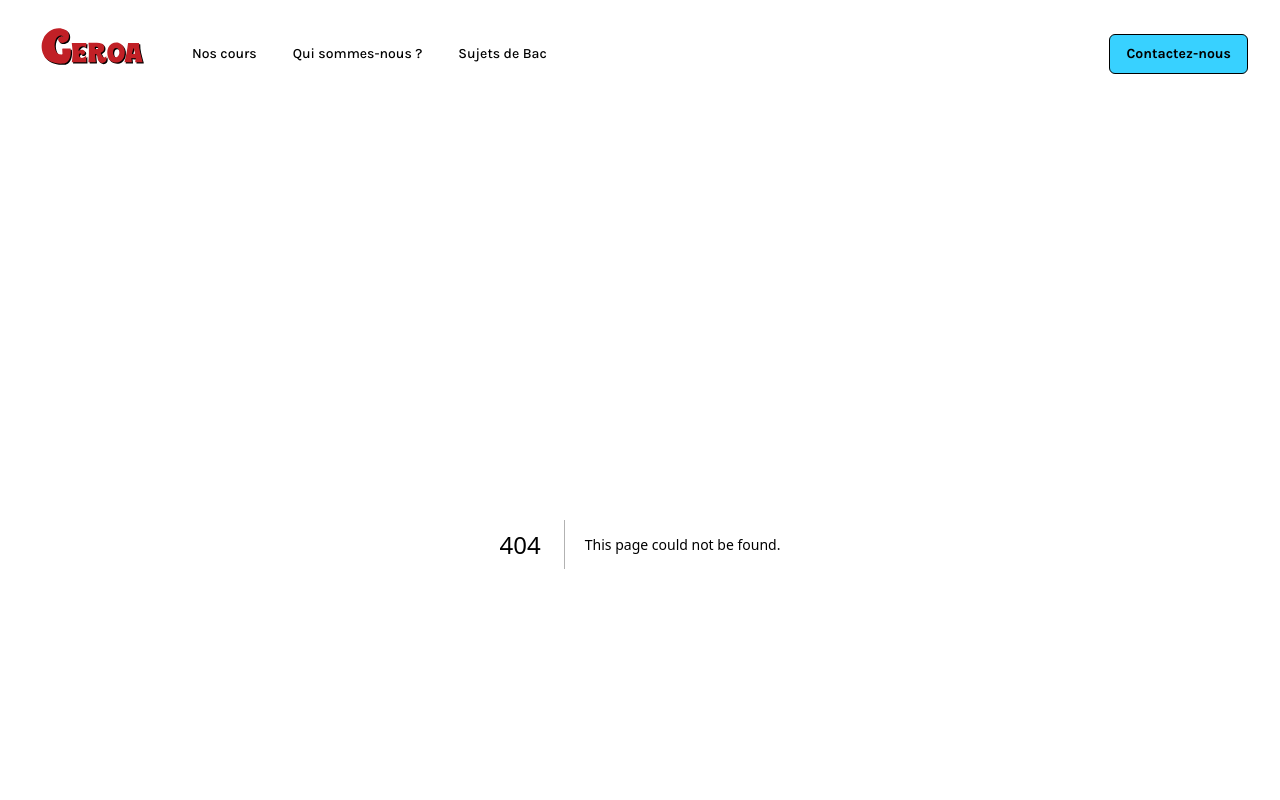
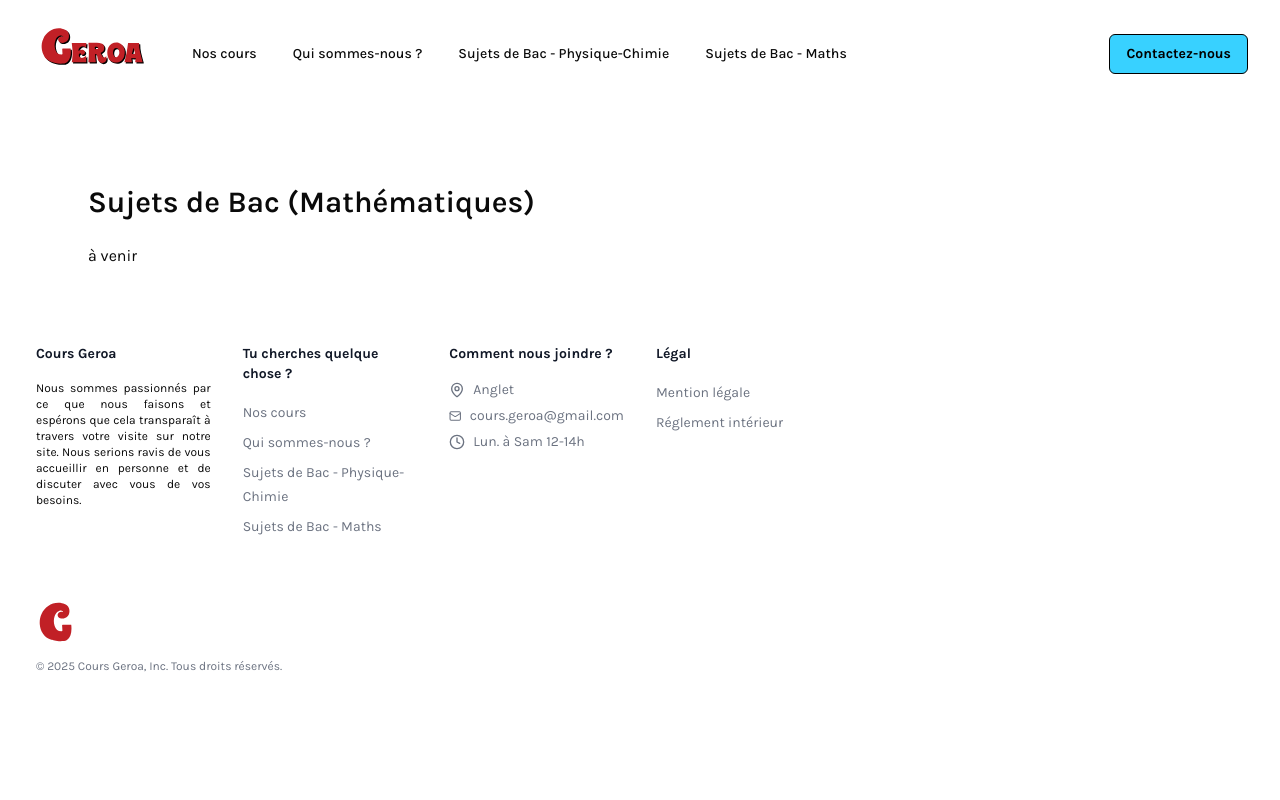
Before and after one commit to clemencefrz/cours-geroa, a Next.js app: page /sujets-de-bac/mathematiques in a window 1280 px wide. Before the commit this address had no page. Shown: the top 800 px of the page. Built offline with nearby package versions, Linux system fonts and the light colour scheme.

Commit message:
Ajouter une page pour les sujets de maths

```diff
--- a/scripts/export-sujets.cjs
+++ b/scripts/export-sujets.cjs
@@ -48,7 +48,7 @@ async function main() {
     };
   });
 
-  const outPath = resolve(process.cwd(), "public", "sujets.json");
+  const outPath = resolve(process.cwd(), "public", "sujets-physique-chimie.json");
   mkdirSync(dirname(outPath), { recursive: true });
   writeFileSync(outPath, JSON.stringify(items, null, 2), { encoding: "utf-8" });
   // eslint-disable-next-line no-console
--- a/src/app/admin/page.tsx
+++ b/src/app/admin/page.tsx
@@ -1,6 +1,6 @@
 import { DataTable } from "@/components/specific/data-table"
 import { columns } from "@/components/specific/admin/columns"
-import sujetsData from "@/../public/sujets.json"
+import sujetsData from "@/../public/sujets-physique-chimie.json"
 
 export default function AdminPage() {
     return (
@@ -9,7 +9,7 @@ export default function AdminPage() {
                 Tableau de bord - Admin
             </h1>
             <div className="mt-8">
-                <h2 className="text-2xl font-semibold mb-4">Sujets de Bac</h2>
+                <h2 className="text-2xl font-semibold mb-4">Sujets de Bac - Physique-Chimie</h2>
                 <DataTable
                     columns={columns}
                     data={sujetsData}
--- /dev/null
+++ b/src/app/sujets-de-bac/mathematiques/page.tsx
@@ -0,0 +1,45 @@
+import { Metadata } from "next";
+
+
+export const metadata: Metadata = {
+  title: "Sujets de Bac - Mathématiques - Cours Geroa",
+  description: "Retrouvez ici les sujets de Bac de Mathématiques.",
+};
+
+
+// async function getSujets(): Promise<SujetItem[]> {
+//   try {
+//     const filePath = resolve(process.cwd(), "public", "sujets.json");
+//     const raw = await readFile(filePath, { encoding: "utf-8" });
+//     const data = JSON.parse(raw) as SujetItem[];
+//     return data;
+//   } catch (e) {
+//     throw new Error(
+//       `Une erreur est survenue lors de la récupération des sujets : ${e}`
+//     );
+//   }
+// }
+
+// async function getChapitres() {
+//   try {
+//     const chaptersRaw = await readFile(resolve(process.cwd(), "public", "chapters.json"), { encoding: "utf-8" }).catch(() => "[]");
+//     const chapters = JSON.parse(chaptersRaw) as { id: number; name: string; taughtInLevel?: string; thematic?: string; subject?: string }[];
+
+//     return chapters
+//   } catch (e) {
+//     throw new Error(
+//       `Une erreur est survenue lors de la récupération des chapitres : ${e}`
+//     );
+//   }
+// }
+
+export default async function Page() {
+  // const [sujets, chapters] = await Promise.all([getSujets(), getChapitres()]);
+  return (
+    <div className="px-6 py-10 max-w-6xl mx-auto">
+      <h1 className="text-3xl font-semibold mb-6">Sujets de Bac (Mathématiques)</h1>
+      <p>à venir</p>
+      {/* <SujetsGridWithFilter sujets={sujets} chapters={chapters} /> */}
+    </div>
+  );
+}
--- a/src/app/sujets-de-bac/page.tsx
+++ b/src/app/sujets-de-bac/physique-chimie/page.tsx
@@ -4,8 +4,8 @@ import { resolve } from "node:path";
 import SujetsGridWithFilter from "@/components/specific/sujets-de-bac/SujetsGridWithFilter";
 
 export const metadata: Metadata = {
-  title: "Sujets de Bac - Cours Geroa",
-  description: "Retrouvez ici les sujets de Bac.",
+  title: "Sujets de Bac - Physique-Chimie - Cours Geroa",
+  description: "Retrouvez ici les sujets de Bac de Physique-Chimie.",
 };
 
 type SujetItem = {
@@ -21,7 +21,7 @@ type SujetItem = {
 
 async function getSujets(): Promise<SujetItem[]> {
   try {
-    const filePath = resolve(process.cwd(), "public", "sujets.json");
+    const filePath = resolve(process.cwd(), "public", "sujets-physique-chimie.json");
     const raw = await readFile(filePath, { encoding: "utf-8" });
     const data = JSON.parse(raw) as SujetItem[];
     return data;
--- a/src/components/specific/footer/index.tsx
+++ b/src/components/specific/footer/index.tsx
@@ -14,8 +14,12 @@ export const menuData = {
       url: "/about",
     },
     {
-      label: "Sujets de Bac",
-      url: "/sujets-de-bac",
+      label: "Sujets de Bac - Physique-Chimie",
+      url: "/sujets-de-bac/physique-chimie",
+    },
+    {
+      label: "Sujets de Bac - Maths",
+      url: "/sujets-de-bac/mathematiques",
     },
   ],
 };
```
Also changed, not shown: public/sujets-physique-chimie.json (renamed from public/sujets.json).
